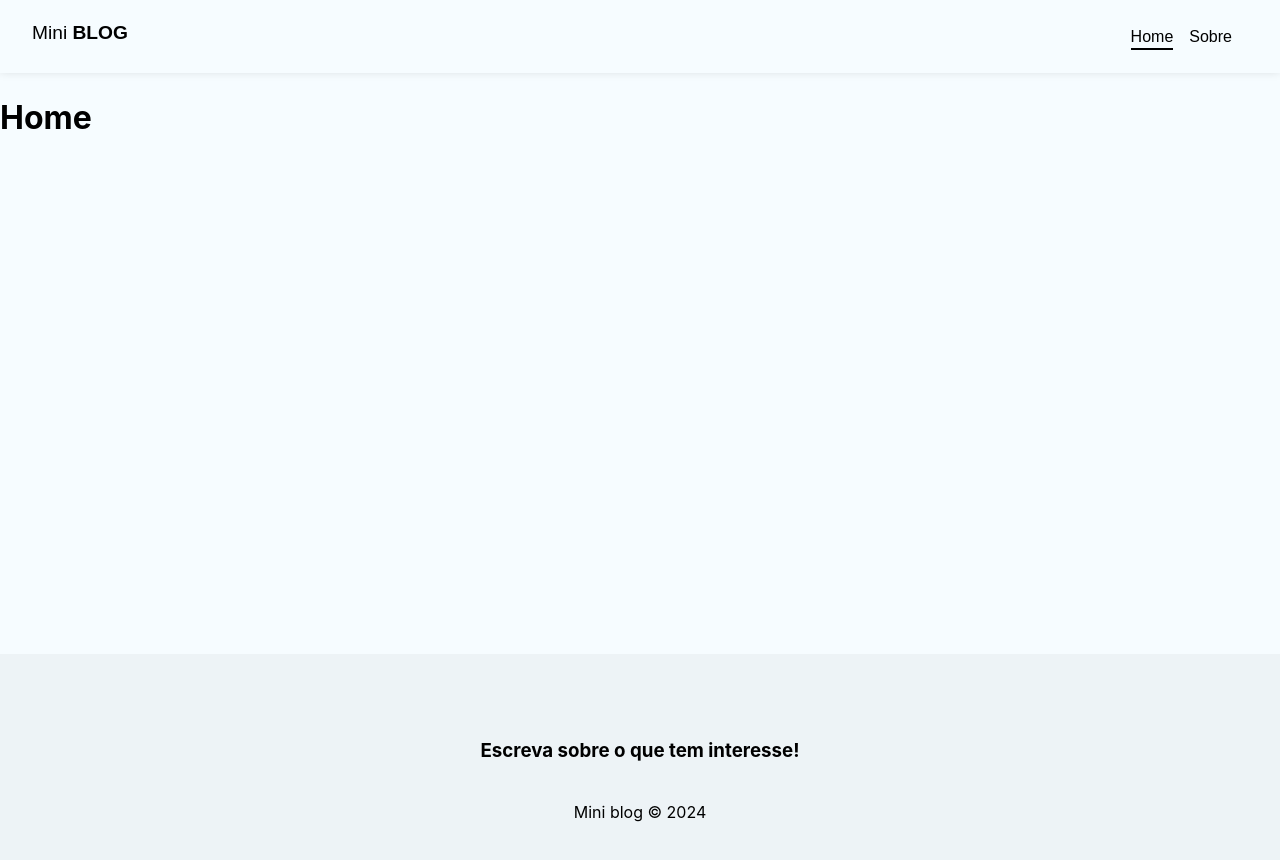
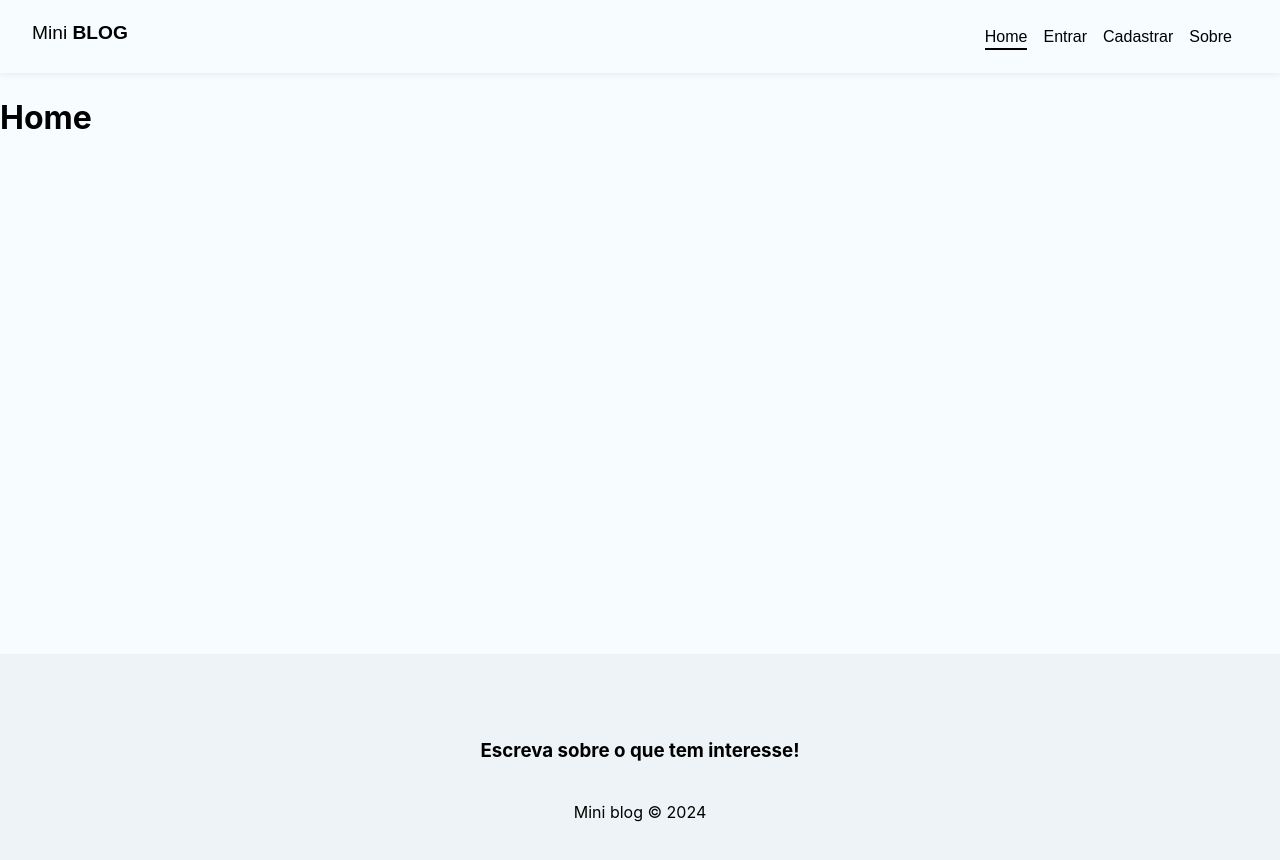
Before and after one commit to Dayanapnf/MiniBlog, a React (Vite) app in the folder MiniBlog/: page / in a window 1280 px wide. Shown: the top 860 px of the page. Built offline with nearby package versions, Linux system fonts and the light colour scheme.

Commit message:
create pages

```diff
--- a/MiniBlog/src/App.jsx
+++ b/MiniBlog/src/App.jsx
@@ -4,6 +4,8 @@
 import About from './pages/About/About';
 import NavBar from './components/NavBar';
 import Footer from './components/Footer';
+import Login from './pages/Login/Login';
+import Register from './pages/Register/Register';
 function App() {
   return (
     <div className="App">
@@ -13,6 +15,8 @@
           <Routes>
             <Route path="/" element={<Home />} />
             <Route path="/about" element={<About />} />
+            <Route path="/login" element={<Login />} />
+            <Route path="/register" element={<Register />} />
           </Routes>
         </div>
         <Footer />
--- a/MiniBlog/src/components/NavBar.jsx
+++ b/MiniBlog/src/components/NavBar.jsx
@@ -18,6 +18,22 @@
         </li>
         <li>
           <NavLink
+            to="/login"
+            className={({ isActive }) => (isActive ? styles.active : '')}
+          >
+            Entrar
+          </NavLink>
+        </li>
+        <li>
+          <NavLink
+            to="/register"
+            className={({ isActive }) => (isActive ? styles.active : '')}
+          >
+            Cadastrar
+          </NavLink>
+        </li>
+        <li>
+          <NavLink
             to="/about"
             className={({ isActive }) => (isActive ? styles.active : '')}
           >
--- a/MiniBlog/src/pages/Login/Login.jsx
+++ b/MiniBlog/src/pages/Login/Login.jsx
@@ -0,0 +1,11 @@
+import React from 'react';
+import styles from './Login.module.css';
+const Login = () => {
+  return (
+    <div>
+      <h1>Login</h1>
+    </div>
+  );
+};
+
+export default Login;
--- /dev/null
+++ b/MiniBlog/src/pages/Register/Register.jsx
@@ -0,0 +1,11 @@
+import React from 'react';
+import styles from './Register.module.css';
+const Register = () => {
+  return (
+    <div>
+      <h1>Register</h1>
+    </div>
+  );
+};
+
+export default Register;
```
Also changed, not shown: MiniBlog/src/pages/Register/Register.module.css (added).
